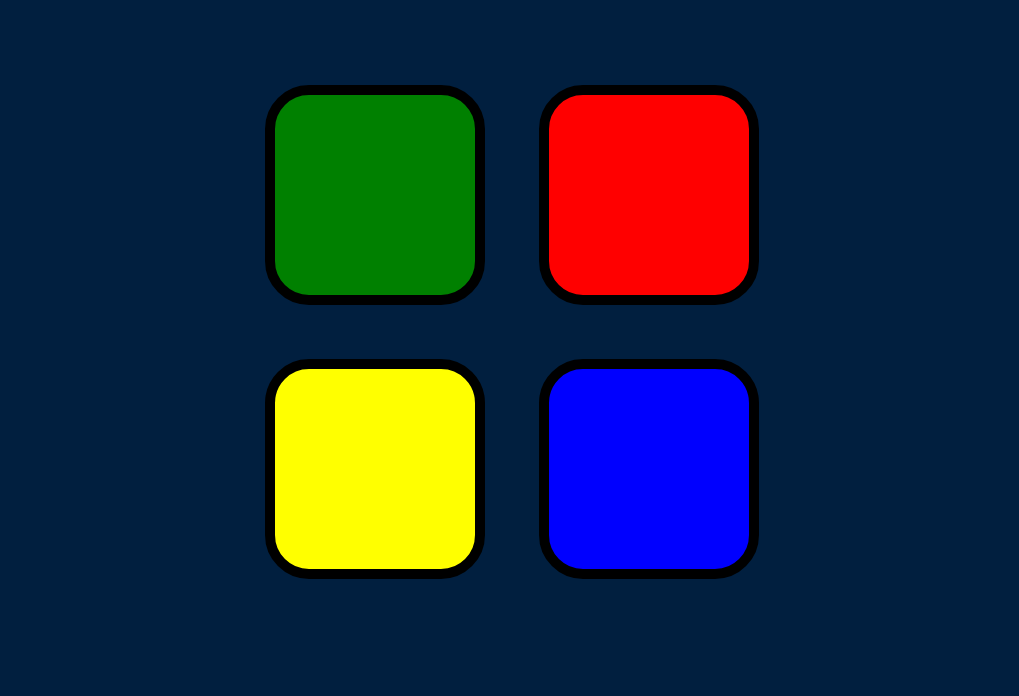
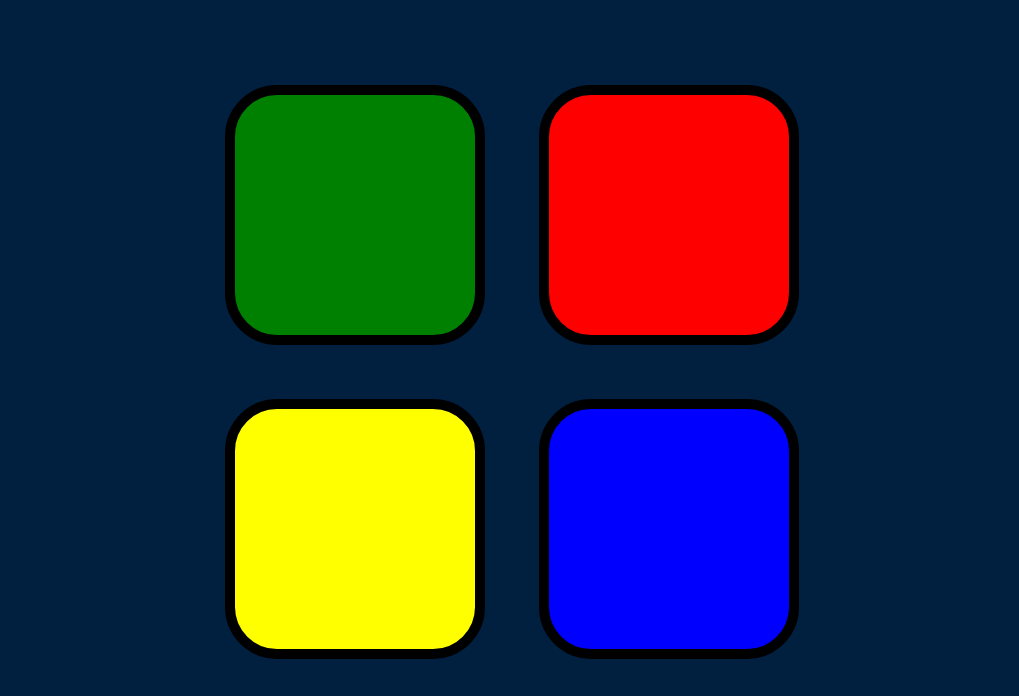
Before and after one commit to enigma522/simon, a plain HTML site: page index.html in a window 1280 px wide. Shown: the part 114-810 px from the top of the page, without its empty margins (128-1147 px from the left). Drawn offline with nearby package versions, Linux system fonts and the light colour scheme.

Commit message:
Update styles.css

```diff
--- a/styles.css
+++ b/styles.css
@@ -20,8 +20,8 @@ body {
 .btn {
   margin: 25px;
   display: inline-block;
-  height: 200px;
-  width: 200px;
+  height: 15rem;
+  width: 15rem;
   border: 10px solid black;
   border-radius: 20%;
 }
```
